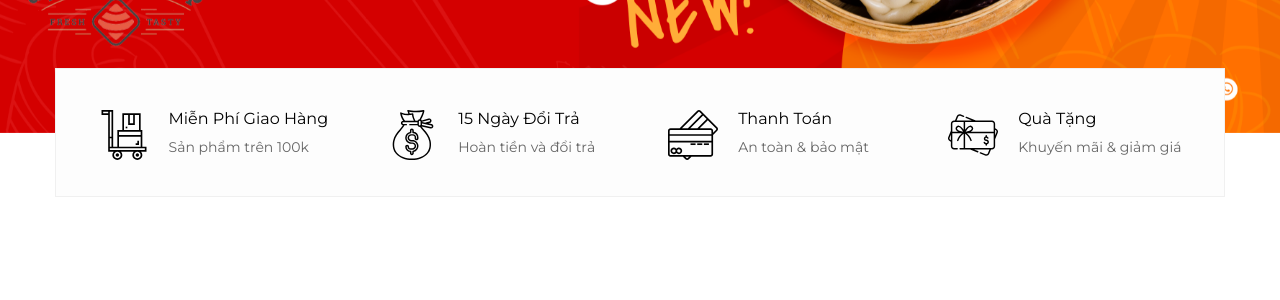
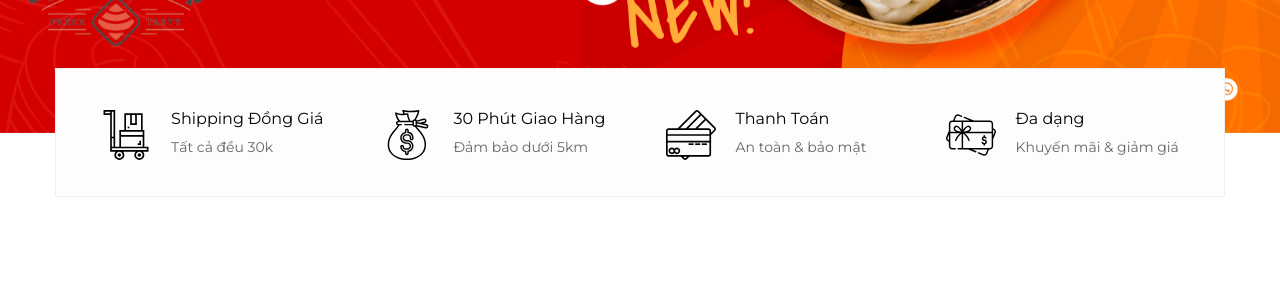
Before and after one commit to nigrumdiaster/django_shop, a Django app: template templates/website/home.html in a window 1280 px wide. Shown: the part 793-1093 px from the top of the page. Run offline with Django 4.2, Linux system fonts and the light colour scheme; the template is opened without the code that fills it: values that come from a table or form of the project are taken from there, others are empty; data comes from the database, SQL or seed files in the repository; some libraries are stand-ins or nearby versions.

Commit message:
update banner

```diff
--- a/templates/website/home.html
+++ b/templates/website/home.html
@@ -62,8 +62,8 @@
                             <img src="{% static 'img/icons/svg/8-trolley.svg' %}" alt="#">
                         </div>
                         <div class="ltn__feature-info">
-                            <h4>Miễn Phí Giao Hàng</h4>
-                            <p>Sản phẩm trên 100k</p>
+                            <h4>Shipping Đồng Giá</h4>
+                            <p>Tất cả đều 30k</p>
                         </div>
                     </div>
                     <div class="ltn__feature-item ltn__feature-item-8">
@@ -71,8 +71,8 @@
                             <img src="{% static 'img/icons/svg/9-money.svg' %}" alt="#">
                         </div>
                         <div class="ltn__feature-info">
-                            <h4>15 Ngày Đổi Trả</h4>
-                            <p>Hoàn tiền và đổi trả</p>
+                            <h4>30 Phút Giao Hàng</h4>
+                            <p>Đảm bảo dưới 5km</p>
                         </div>
                     </div>
                     <div class="ltn__feature-item ltn__feature-item-8">
@@ -89,7 +89,7 @@
                             <img src="{% static 'img/icons/svg/11-gift-card.svg' %}" alt="#">
                         </div>
                         <div class="ltn__feature-info">
-                            <h4>Quà Tặng</h4>
+                            <h4>Đa dạng</h4>
                             <p>Khuyến mãi & giảm giá</p>
                         </div>
                     </div>
```
Also changed, not shown: media/uploads/banhman.png (added), media/uploads/banhman2.jpg (added), media/uploads/banhngot.png (added), media/uploads/banhngot2.jpg (added), media/uploads/food-drink-banner.jpg (added), media/uploads/thucuong.png (added).
